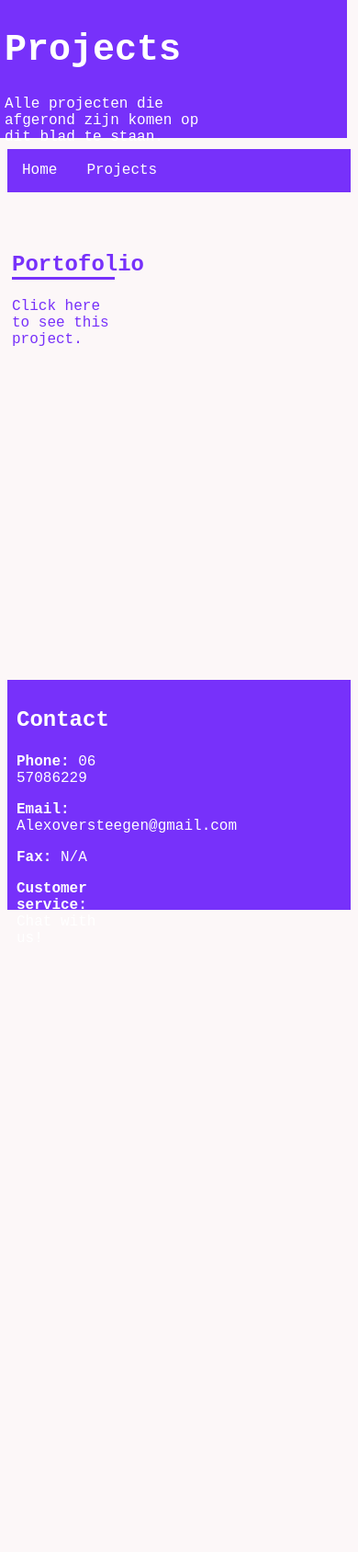
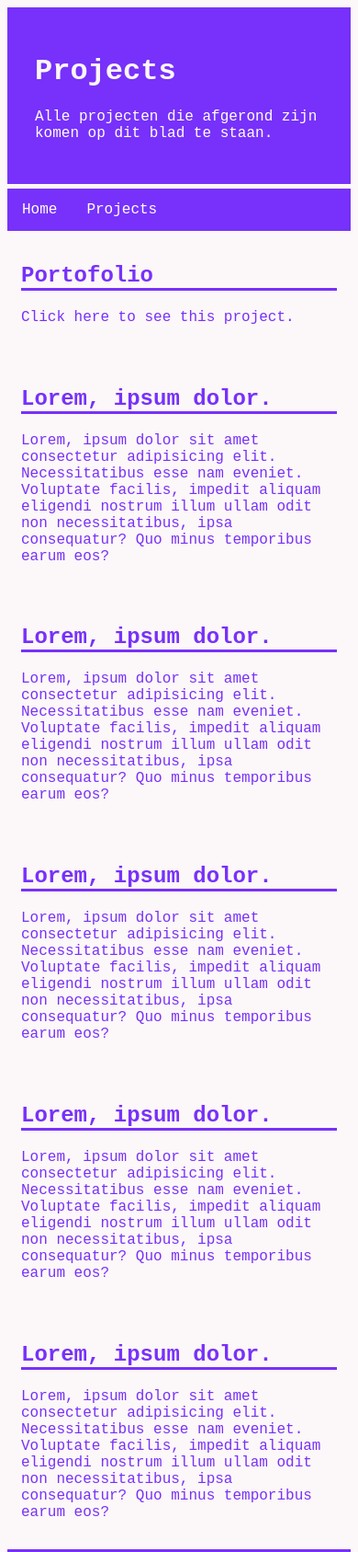
Before and after one commit to alxoc/Portofolio, a plain HTML site: page projects.html in a window 390 px wide. Shown: the top 1687 px of the page at 92% size. Before the commit the page ends 1050 px from the top, so only its background shows below. Drawn offline with Linux system fonts and the light colour scheme.

Commit message:
Version 0.0.6
Changelog:
- Added Responsive web design

```diff
--- a/css/styles.css
+++ b/css/styles.css
@@ -1,28 +1,71 @@
 * {
     font-family:'Courier New', Courier, monospace;
-    color: var(--secondary-color)
+    color: var(--secondary-color);
+    box-sizing: border-box;
 }
+
+/* For phones */
+[class*="col-"] {
+    width: 100%;
+}
+
+@media only screen and (min-width: 600px) {
+    /* For tablets: */
+    .col-s-1 {width: 8.33%;}
+    .col-s-2 {width: 16.66%;}
+    .col-s-3 {width: 25%;}
+    .col-s-4 {width: 33.33%;}
+    .col-s-5 {width: 41.66%;}
+    .col-s-6 {width: 50%;}
+    .col-s-7 {width: 58.33%;}
+    .col-s-8 {width: 66.66%;}
+    .col-s-9 {width: 75%;}
+    .col-s-10 {width: 83.33%;}
+    .col-s-11 {width: 91.66%;}
+    .col-s-12 {width: 100%;}
+}
+
+@media only screen and (min-width: 768px) {
+    /* For desktop: */
+    .col-1 {width: 8.33%;}
+    .col-2 {width: 16.66%;}
+    .col-3 {width: 25%;}
+    .col-4 {width: 33.33%;}
+    .col-5 {width: 41.66%;}
+    .col-6 {width: 50%;}
+    .col-7 {width: 58.33%;}
+    .col-8 {width: 66.66%;}
+    .col-9 {width: 75%;}
+    .col-10 {width: 83.33%;}
+    .col-11 {width: 91.66%;}
+    .col-12 {width: 100%;}
+}
+
+[class*="col-"] {
+    float: left;
+    padding: 15px;
+}
+
+.row::after {
+    content: "";
+    clear: both;
+    display: table;
+}
+
 :root{
     --secondary-color: #7731fa;
     --primary-color: #FCF7F8;
     --text-color: #fff;
-
+    --bodylink-hover: rgb(255, 0, 34);
 }
 
 body {
     background-color: var(--primary-color);
 }
 
-#topnavwrapper {
-    position: relative;
-    top: 20px;
-    left: 0px;
-    width: 100%;
-    height: 47px;
-    background-color: var(--secondary-color);
-}
-
 .topnav {
+    margin-top: 5px;
+    padding: 0px 0px 0px 0px;
     overflow: hidden;
     background-color: var(--secondary-color);
 }
@@ -42,52 +85,20 @@ body {
 }
 
 .header {
-    width: 100%;
     background-color: var(--secondary-color);
-    background-size: cover;
-    position: relative;
-    margin: 0px;
+    color: var(--primary-color);
 }
 
 .header p {
     color: var(--text-color);
 }
 
-.header-projects {
-    width: 101.1%;
-    height: 150px;
-    background-color: var(--secondary-color);
-    background-size: cover;
-    position: relative;
-    margin: -8px;
+.header h1 {
+    color: var(--primary-color);
 }
 
-.header-projects p {
-    color: var(--text-color);
-}
-
-.header-txt {
-    padding: 5px 5px;
-    width: 60%;
-    height: 240px;
-}
-
-.header-txt h1 {
-    color: var(--text-color);
-    font-size: 40px;
-    font-weight: bold;
-}
-
-.header-txt h2 {
-    color: var(--text-color);
-
-}
-
-#wrapper {
-    position: relative;
-    top: 40px;
-    width: 100%;
-    height: 550px;
+.header h2 {
+    color: var(--primary-color);
 }
 
 .bodylink {
@@ -96,39 +107,7 @@ body {
 }
 
 .bodylink:hover {
-    color: grey;
-}
-
-.bio {
-    position: absolute;
-    top: 20px;
-    left: 0px;
-    width: 30%;
-    padding: 5px;
-}
-
-.werkervaring {
-    position: absolute;
-    top: 20px;
-    left: 33%;
-    width: 30%;
-    padding: 5px;
-}
-
-.opleiding {
-    position: absolute;
-    top: 20px;
-    left: 66%;
-    width: 30%;
-    padding: 5px;
-}
-
-.vaardigheden {
-    position: absolute;
-    top: 150px;
-    left: 66%;
-    width: 30%;
-    padding: 5px;
+    color: var(--bodylink-hover);
 }
 
 .titleline {
@@ -140,11 +119,7 @@ body {
 }
 
 .footer {
-    width: 100%;
-    height: 250px;
     background-color: var(--secondary-color);
-    background-size: cover;
-    position: relative;
 }
 
 .footer p {
@@ -158,13 +133,6 @@ body {
 .footer b {
     color: var(--text-color);
 }
-.contact {
-    position: absolute;
-    top: 5px;
-    left: 5px;
-    width: 30%;
-    padding: 5px;
-}
 
 .footerlink {
     text-decoration: none;
@@ -174,12 +142,3 @@ body {
 .footerlink:hover {
     color: darkblue;
 }
-
-/* projects page */
-.projecttemplate {
-    position: absolute;
-    top: 20px;
-    left: 0px;
-    width: 30%;
-    padding: 5px;
-}
--- a/projects.html
+++ b/projects.html
@@ -8,41 +8,58 @@
         <meta name="description" content="Persoonlijk CV">
         <meta name="viewport" content="width=device-width, initial-scale=1.0">
         <link href="css/styles.css" rel="stylesheet">
-
-        <style>
-
-        </style>
-
     </head>
 
     <body>
+        <div class="row">
             <header>
-            <div class="header-projects">
-                <div class="header-txt">
+                <div class="header col-12 col-s-12">
+                    <div class="header col-8 col-s-8">
                         <h1>Projects</h1>
                         <p>Alle projecten die afgerond zijn komen op dit blad te staan.</p>
                     </div>
                 </div>
 
-            <div id='topnavwrapper'>
-                <div class='topnav'>
+                <div class='topnav col-12 col-s-12'>
                     <a href="index.html">Home</a>
                     <a href="projects.html">Projects</a>
                 </div>
-            </div>
             </header>
 
-        <div id='wrapper'>
-            <div class="projecttemplate">
+            <div class="col-5 col-s-5">
                 <h2 class='titleline'>Portofolio</h2>
                 <p><a class='bodylink' href="https://github.com/alxoc/Portofolio.git" target="_blank"> Click here</a> to see this project.</p>
             </div>
+
+            <div class="col-5 col-s-5">
+                <h2 class='titleline'>Lorem, ipsum dolor.</h2>
+                <p>Lorem, ipsum dolor sit amet consectetur adipisicing elit. Necessitatibus esse nam eveniet. Voluptate facilis, impedit aliquam eligendi nostrum illum ullam odit non necessitatibus, ipsa consequatur? Quo minus temporibus earum eos?</p>
+            </div>
+
+            <div class="col-5 col-s-5">
+                <h2 class='titleline'>Lorem, ipsum dolor.</h2>
+                <p>Lorem, ipsum dolor sit amet consectetur adipisicing elit. Necessitatibus esse nam eveniet. Voluptate facilis, impedit aliquam eligendi nostrum illum ullam odit non necessitatibus, ipsa consequatur? Quo minus temporibus earum eos?</p>
+            </div>
+
+            <div class="col-5 col-s-5">
+                <h2 class='titleline'>Lorem, ipsum dolor.</h2>
+                <p>Lorem, ipsum dolor sit amet consectetur adipisicing elit. Necessitatibus esse nam eveniet. Voluptate facilis, impedit aliquam eligendi nostrum illum ullam odit non necessitatibus, ipsa consequatur? Quo minus temporibus earum eos?</p>
+            </div>
+
+            <div class="col-5 col-s-5">
+                <h2 class='titleline'>Lorem, ipsum dolor.</h2>
+                <p>Lorem, ipsum dolor sit amet consectetur adipisicing elit. Necessitatibus esse nam eveniet. Voluptate facilis, impedit aliquam eligendi nostrum illum ullam odit non necessitatibus, ipsa consequatur? Quo minus temporibus earum eos?</p>
+            </div>
+
+            <div class="col-5 col-s-5">
+                <h2 class='titleline'>Lorem, ipsum dolor.</h2>
+                <p>Lorem, ipsum dolor sit amet consectetur adipisicing elit. Necessitatibus esse nam eveniet. Voluptate facilis, impedit aliquam eligendi nostrum illum ullam odit non necessitatibus, ipsa consequatur? Quo minus temporibus earum eos?</p>
             </div>
 
             <footer>
-            <div class="footer">
-                <div class="contact">
-                    <h2 class='titleline'>Contact</h2>
+                <div class="footer col-12 col-s-12">
+                    <div class="col-4 col-s-4">
+                        <h2 class='titleline2'>Contact</h2>
                         <p><b>Phone:</b> 06 57086229</p>
                         <p><b>Email:</b> <a class='footerlink' href="mailto:Alexoversteegen@gmail.com">Alexoversteegen@gmail.com</a></p>
                         <p><b>Fax:</b> N/A</p>
@@ -50,6 +67,6 @@
                     </div>
                 </div>
             </footer>
-
+        </div>
     </body>
 </html>
```
Also changed, not shown: index.html (+12 -13 lines). Lines whose indentation alone changed are shown as unchanged.
